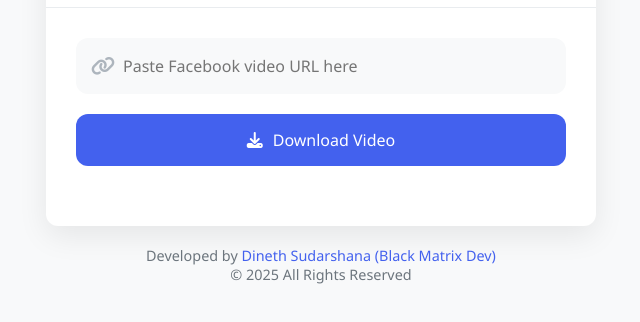
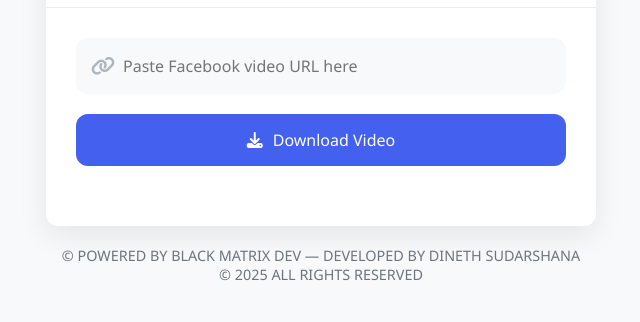
Before and after one commit to DINETHDEV/fb-downloder, a website: page public/index.html in a window 1280 px wide. Shown: the part 296-618 px from the top of the page, without its empty margins (319-959 px from the left). Drawn offline with nearby package versions, Linux system fonts and the light colour scheme.

Commit message:
Update index.html

```diff
--- a/public/index.html
+++ b/public/index.html
@@ -39,10 +39,12 @@
   </div>
 
   <!-- Footer -->
-  <div class="footer">
-    <p>Developed by <a href="#" title="Dineth Sudarshana">Dineth Sudarshana (Black Matrix Dev)</a></p>
-    <p>&copy; 2025 All Rights Reserved</p>
-  </div>
+
+<div class="footer">
+  <p>© POWERED BY BLACK MATRIX DEV — DEVELOPED BY DINETH SUDARSHANA</p>
+  <p>© 2025 ALL RIGHTS RESERVED</p>
+</div>
+
 
   <script src="script.js"></script>
   <script src="https://cdnjs.cloudflare.com/ajax/libs/axios/1.4.0/axios.min.js"></script>
```
